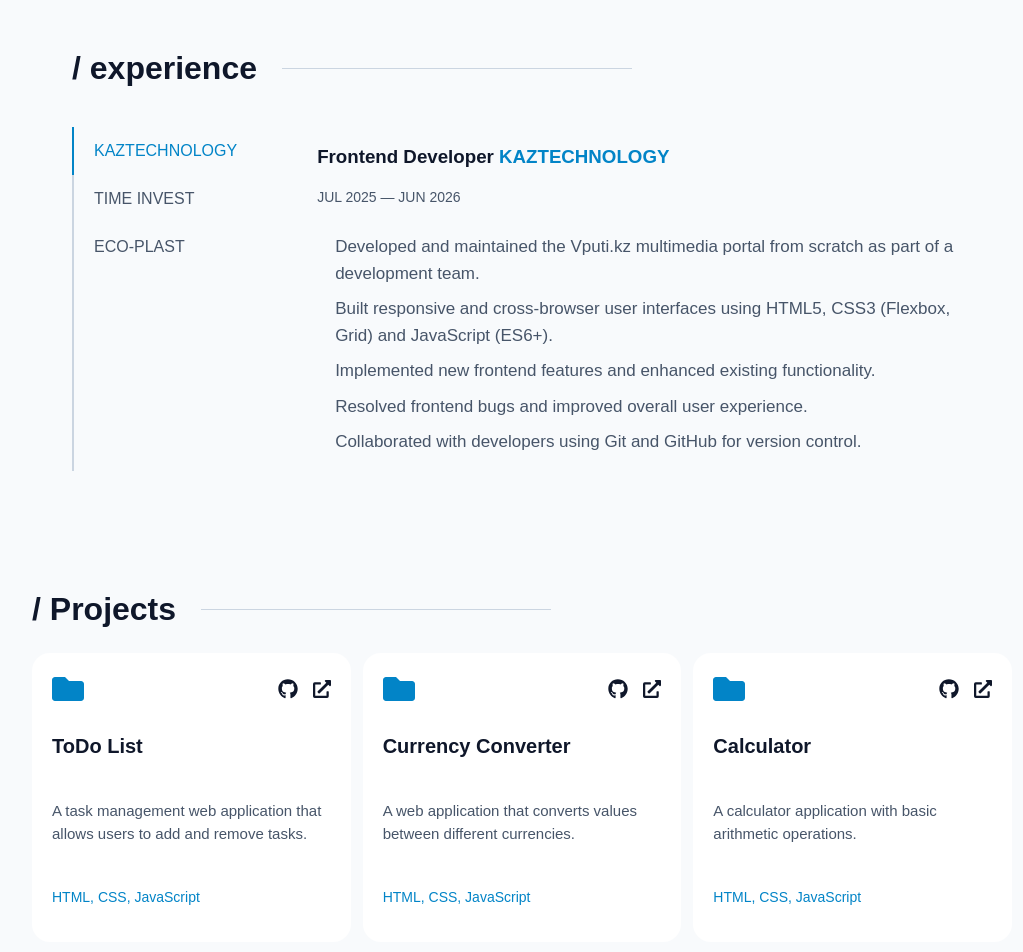
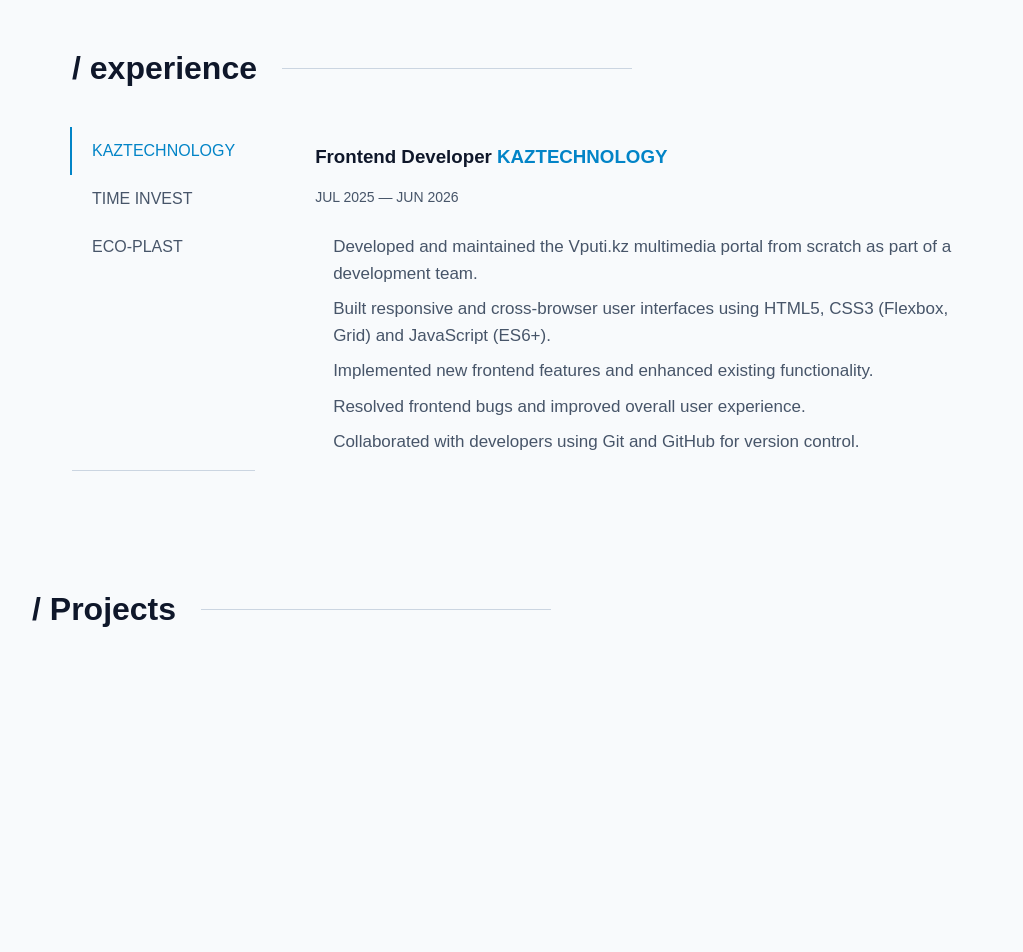
Before and after one commit to usmrem/my-cv-site, a React (Vite) app: page / in a window 1280 px wide. Shown: the part 1080-2032 px from the top of the page, without its empty margins (118-1141 px from the left). Built offline with nearby package versions, Linux system fonts and the light colour scheme; a web font is replaced by a local one.

Commit message:
Update style.css

```diff
--- a/src/style.css
+++ b/src/style.css
@@ -139,12 +139,11 @@ body {
   display: flex;
   align-items: center;
   justify-content: center;
-
   color: var(--text-primary);
 
   transition:
     color 0.3s ease,
-    transform 0.2s ease;
+    transform 0.3s ease;
 }
 
 .home {
@@ -322,11 +321,13 @@ section ul li {
   gap: 12px;
   min-height: 220px;
 
-  opacity: 1;
-  transform: translateY(0);
+  opacity: 0;
+  transform: translateY(30px);
+
   transition:
-  transform 0.3s ease,
-  box-shadow 0.3s ease;
+    opacity 0.5s ease,
+    transform 0.5s ease,
+    box-shadow 0.3s ease;
 }
 
 .project-card.show {
@@ -485,13 +486,6 @@ section ul li {
   color: var(--accent);
 }
 
-.right a,
-.theme-btn {
-  transition:
-    color 0.3s ease,
-    transform 0.3s ease;
-}
-
 .right a:hover,
 .theme-btn:hover {
   color: var(--accent);
@@ -508,7 +502,7 @@ section ul li {
     min-width:180px;
     display:flex;
     flex-direction:column;
-    border-left:2px solid var(--border-color);
+    border-bottom:1px solid var(--border-color);
 }
 
 .tab{
```
